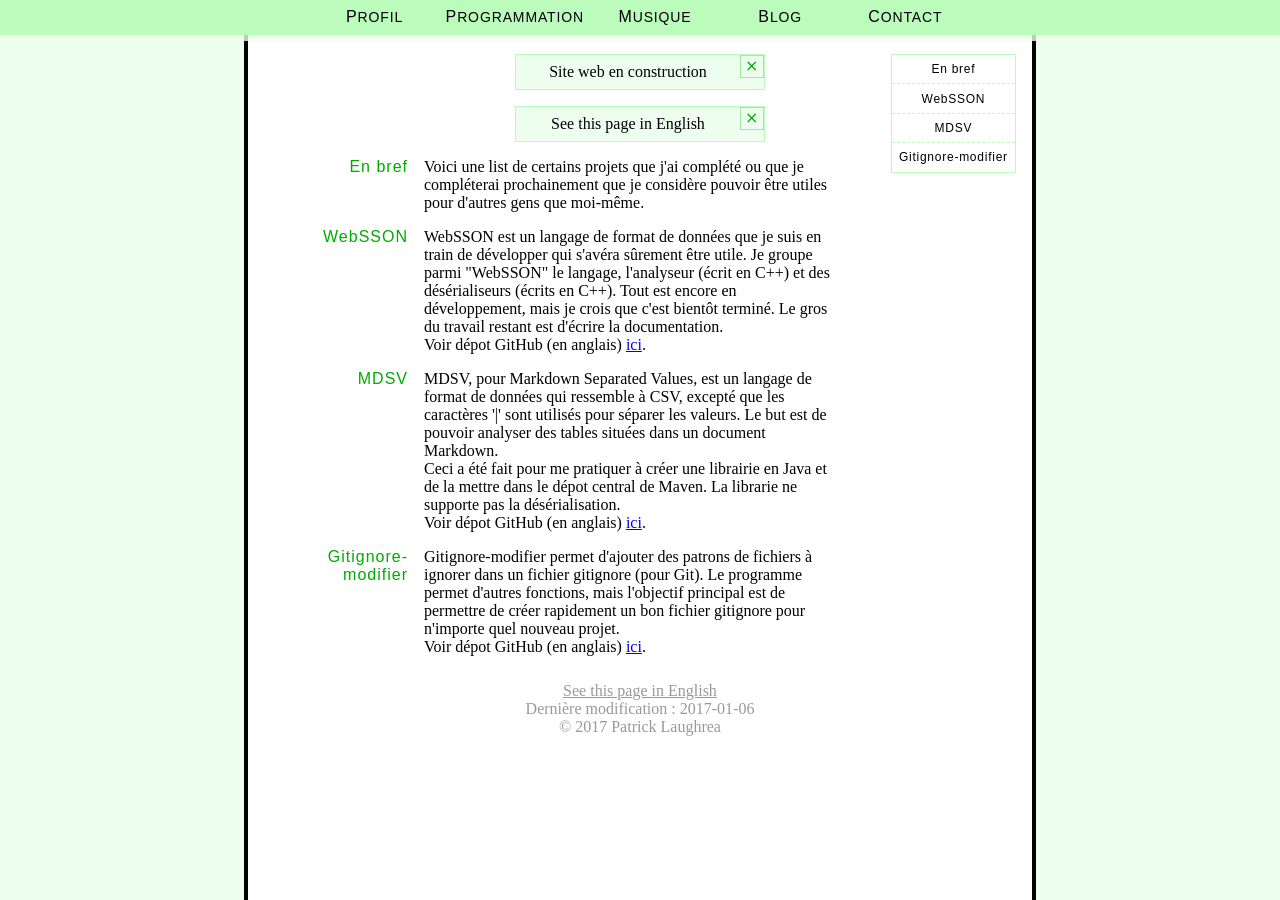
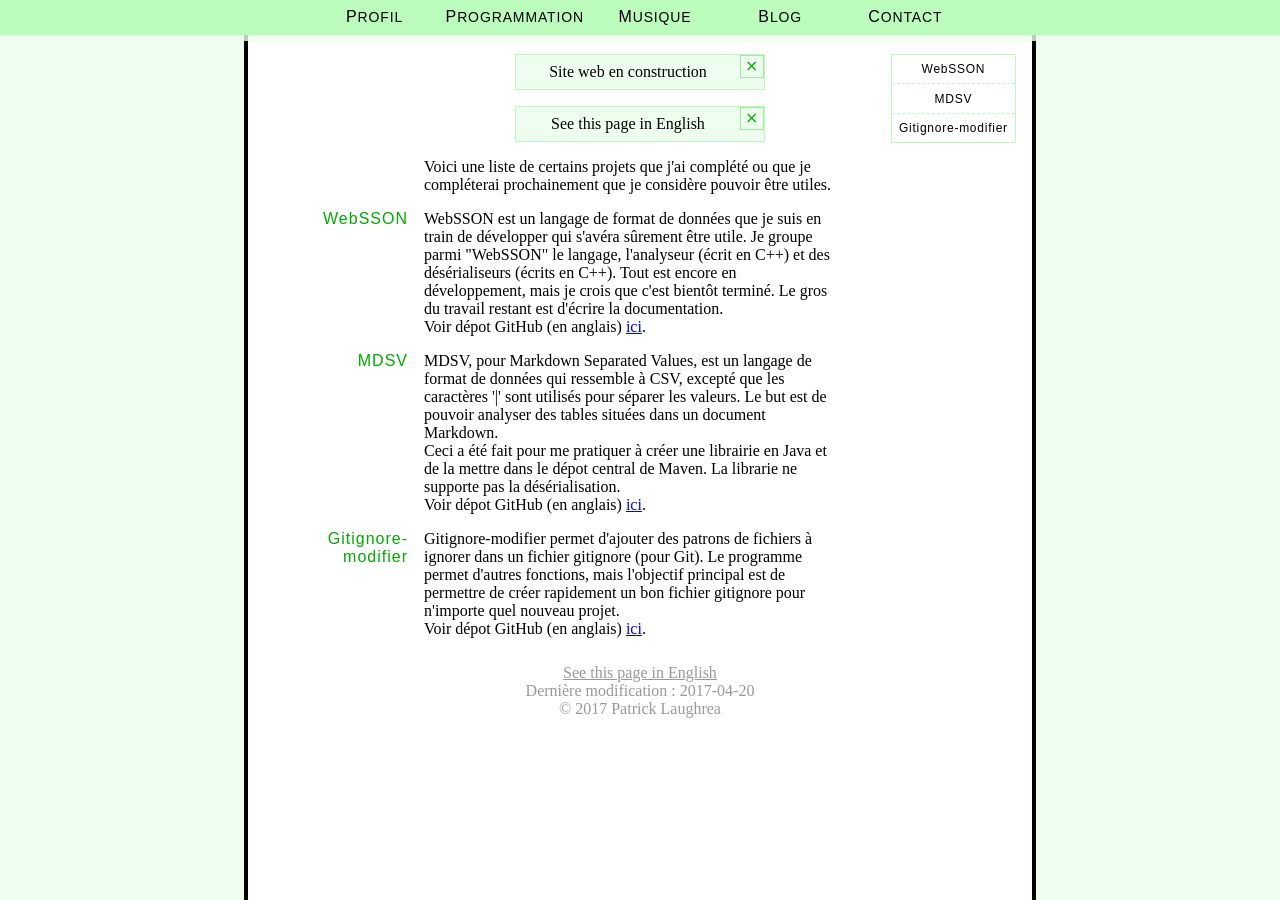
Before and after one commit to Pat-Laugh/pat-laugh.github.io, a Jekyll site: the page built from fr/programming/index.html, in a window 1280 px wide. Built offline with Jekyll 4.4.1, drawn with Linux system fonts in a browser that asks for light colours.

Commit message:
Allow content with no title
The first item in the programming page won't have a title as I consider
it better that way.

Also, a few linguistic improvements were made.

```diff
--- a/_layouts/default.html
+++ b/_layouts/default.html
@@ -42,7 +42,9 @@
 			<div id="quick-list-block">
 				<ul id="quick-list">
 					{% for item in page.quick_list %}
+                    {% if item.size > 0 %}
 					<li><a href="#{{ item | downcase | replace: " ", "-" }}">{{ item }}</a></li>
+                    {% endif %}
 					{% endfor %}
 				</ul>
 			</div>
@@ -52,7 +54,9 @@
 				{% for i in (0..content_list_size_index_0) %}
 				<li>
 					{% if page.has_error == nil %}
+                    {% if page.quick_list[i].size > 0 %}
 					<a class="anchor" id="{{ page.quick_list[i] | downcase | replace: " ", "-" }}"></a>
+                    {% endif %}
 					<p class="content-title">{{ page.quick_list[i] }}</p>
 					{% else %}
 					<p class="content-title error-color">{{ page.quick_list[i] }}</p>
--- a/en/programming/index.html
+++ b/en/programming/index.html
@@ -4,14 +4,14 @@ title: Programming
 link: programming
 last_modif: 2017-04-20
 quick_list:
- -  Summary
+ -
  -  WebSSON
  -  MDSV
  -  Gitignore-modifier
 content_list:
  - >
     Here is a list of some projects I've completed or nearing completion that I
-    think might be useful for people other than myself.
+    think might be useful.
  - >
     WebSSON is a data format that I am developing that surely will prove useful.
     Here, I group in "WebSSON" the data format language, a parser (in C++) and
--- a/fr/programming/index.html
+++ b/fr/programming/index.html
@@ -2,19 +2,18 @@
 layout: fr/default
 title: Programmation
 link: programming
-last_modif: 2017-01-06
+last_modif: 2017-04-20
 permalink: /fr/programmation/
 redirect_from: /fr/programming/
 quick_list:
- -  En bref
+ -
  -  WebSSON
  -  MDSV
  -  Gitignore-modifier
 content_list:
  - >
-    Voici une list de certains projets que j'ai complété ou que  je compléterai
-    prochainement que je considère pouvoir être utiles pour d'autres gens que
-    moi-même.
+    Voici une liste de certains projets que j'ai complété ou que je compléterai
+    prochainement que je considère pouvoir être utiles.
  - >
     WebSSON est un langage de format de données que je suis en train de
     développer qui s'avéra sûrement être utile. Je groupe parmi "WebSSON" le
```
